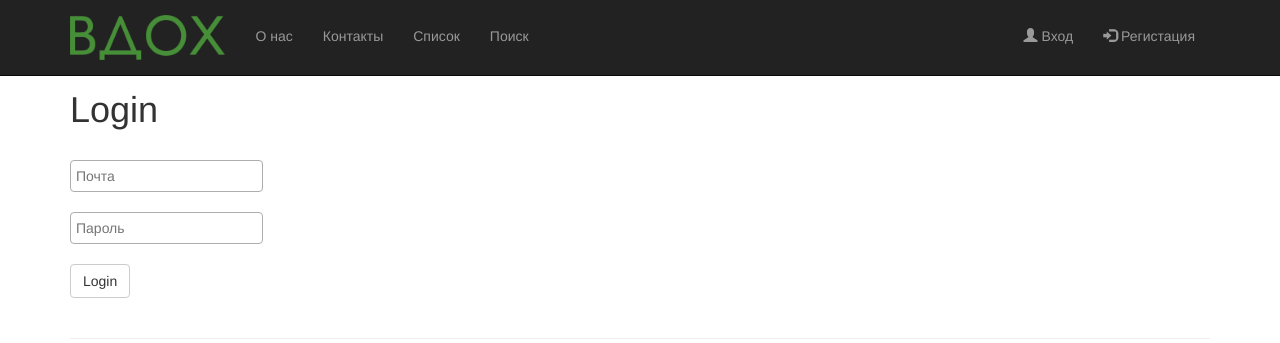
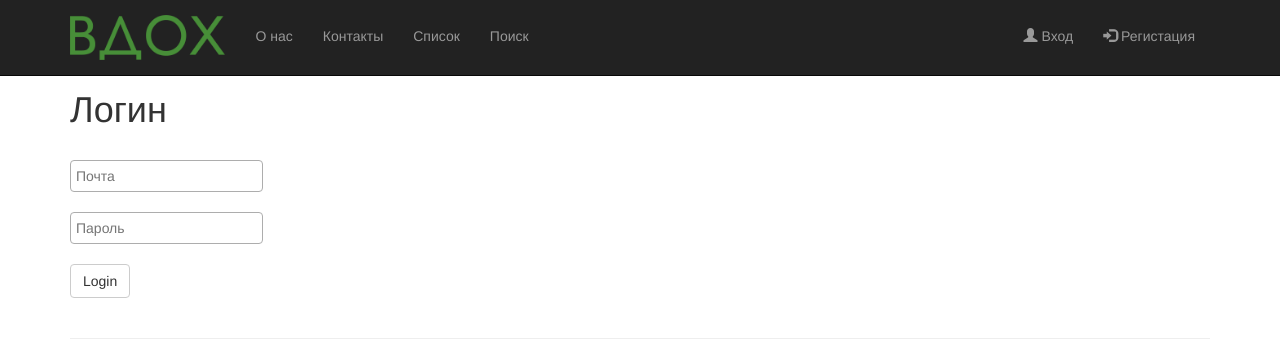
Before and after one commit to TGC-T/crowd, a Flask app: page /login in a window 1280 px wide. Shown: the top 343 px of the page. Run offline with Flask 2, Linux system fonts and the light colour scheme; some libraries are stand-ins or nearby versions.

Commit message:
fix values

```diff
--- a/app.py
+++ b/app.py
@@ -250,7 +250,11 @@ def showCrowd(id_str):
     collection = db.tasks
     crowd_id = ObjectId(id_str)
     finded = collection.find_one({"_id": crowd_id})
-    return render_template('crowd.html', importance=finded['importance'], donate=finded['donate'], year=datetime.now().year, comments=showComments(crowd_id), title=finded['name'], name=finded['name'], description=finded['description'], need=finded['amounttoget'], wegot=finded['wegot'], persent=int(finded['wegot']/finded['amounttoget'] * 100))
+    return render_template('crowd.html', importance=finded['importance'], donate=finded['donate'],
+    year=datetime.now().year, comments=showComments(crowd_id), title=finded['name'], name=finded['name'],
+    description=finded['description'], need=finded['amounttoget'], wegot=finded['wegot'],
+    persent=int(finded['wegot']/finded['amounttoget'] * 100)
+    )
 
 
 app.run(debug=True, host="0.0.0.0")
--- a/templates/login.html
+++ b/templates/login.html
@@ -3,7 +3,7 @@
 {% block content %}
 
 <br>
-<h1>Login</h1>
+<h1>Логин</h1>
 <br>
 <form action="" method="post">
   <input type="text" placeholder="Почта" style="border: 1px solid #adadad; border-radius: 4px; padding: 5px;"
```
